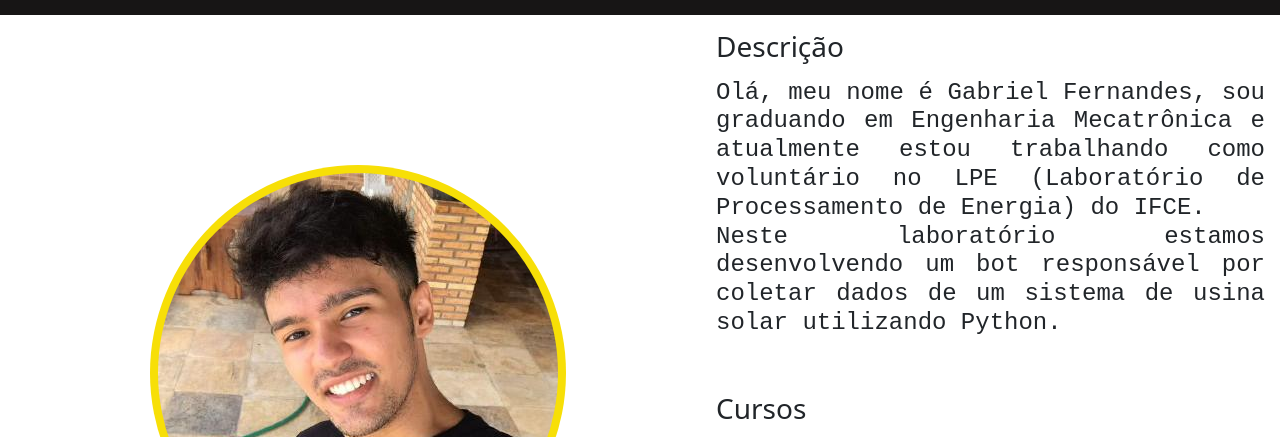
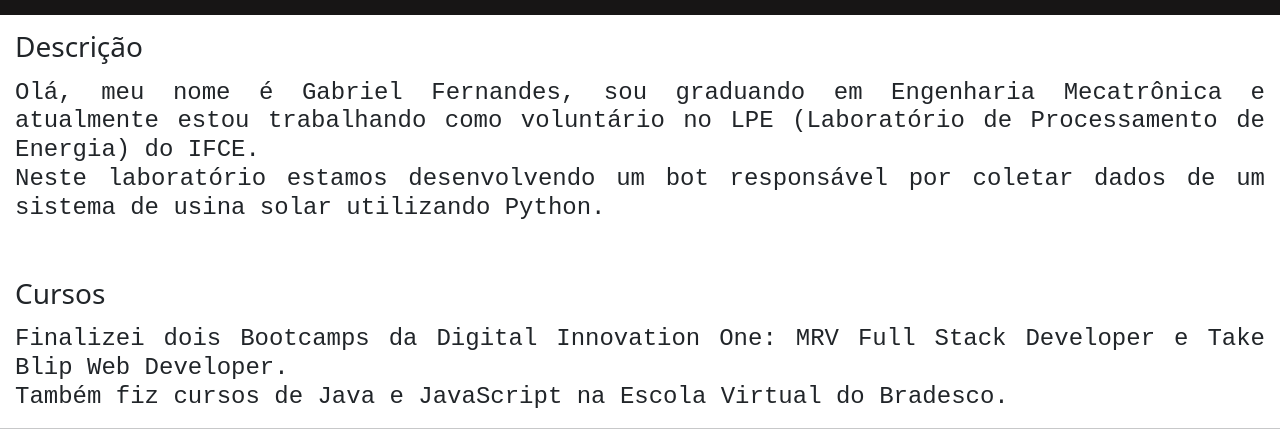
Before and after one commit to Gabrielfernandes7/Portifolio-projetos, a plain HTML site: page index.html in a window 1280 px wide. Shown: the part 65-502 px from the top of the page. Drawn offline with nearby package versions, Linux system fonts and the light colour scheme; a script that the page names is missing; a web font is replaced by a local one.

Commit message:
profile-photo removido temporiariamente

```diff
--- a/css/style.css
+++ b/css/style.css
@@ -13,6 +13,7 @@
 *{
     padding: 0;
     margin: 0;
+
 }
 
 body{
@@ -39,9 +40,10 @@ body{
 .profile-photo{
     float: left;
     border-radius: 70%;
-    margin: 150px;
-    padding: 8px;
-    background-color: #f7df07;
+    margin: 5px;
+    padding: 5px;
+    background-color: #171515;
+    margin: 2.5rem;
 }
 
 .boas-vindas{
--- a/index.html
+++ b/index.html
@@ -33,14 +33,18 @@
     <title>Portifólio</title>
 </head>
 
-<body class="">
+<body>
     <header>
-        <div class="cabecalho" id="particles-container">
+        <div class="cabecalho" id="particles-js">
             <h3 class="boas-vindas"> Seja bem vindo ao Portifólio </h3>
         </div>
+        <!--
+            Foto removida temporiariamente
+            <img class="profile-photo img-fluid" src="/assets/img/profile-photo.jpg" alt="profile-photo">
+        -->
+    </header>
 
-    </header>
-    <img class="profile-photo img-fluid" src="/assets/img/profile-photo.jpg" alt="profile-photo">
+
     <h3 class="titulo-textos">Descrição</h3>
     <h4 class="descricao" style="margin: 15px;">
         Olá, meu nome é Gabriel Fernandes, sou graduando em Engenharia Mecatrônica e atualmente estou trabalhando como voluntário no LPE (Laboratório de Processamento de Energia) do IFCE.<br>
@@ -104,6 +108,7 @@
             </i>
         </button>
     </a>
+
     <br />
 
     <footer class="rodape">
```
Also changed, not shown: html/cryptopay.html (+3 -1 lines), script.js (line endings or trailing spaces).
